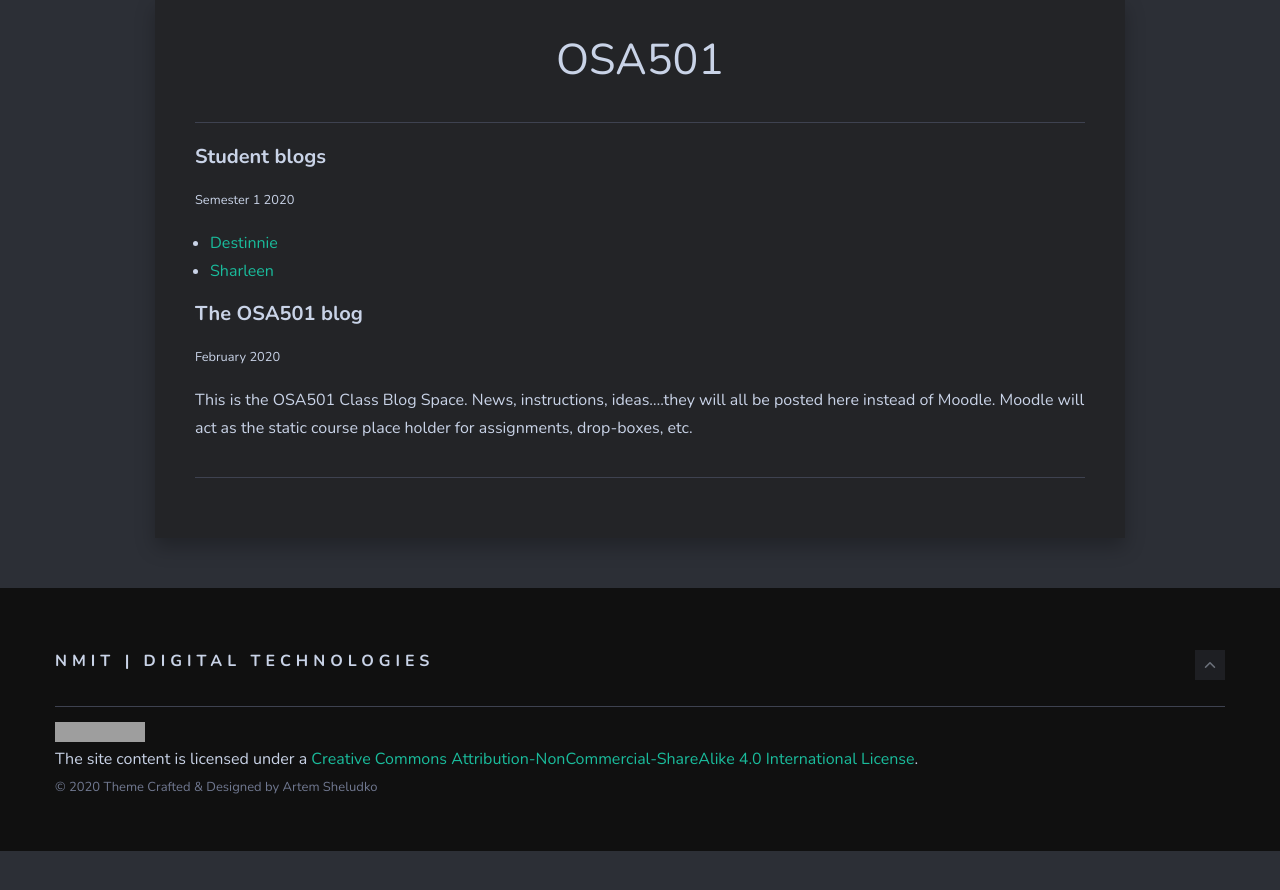
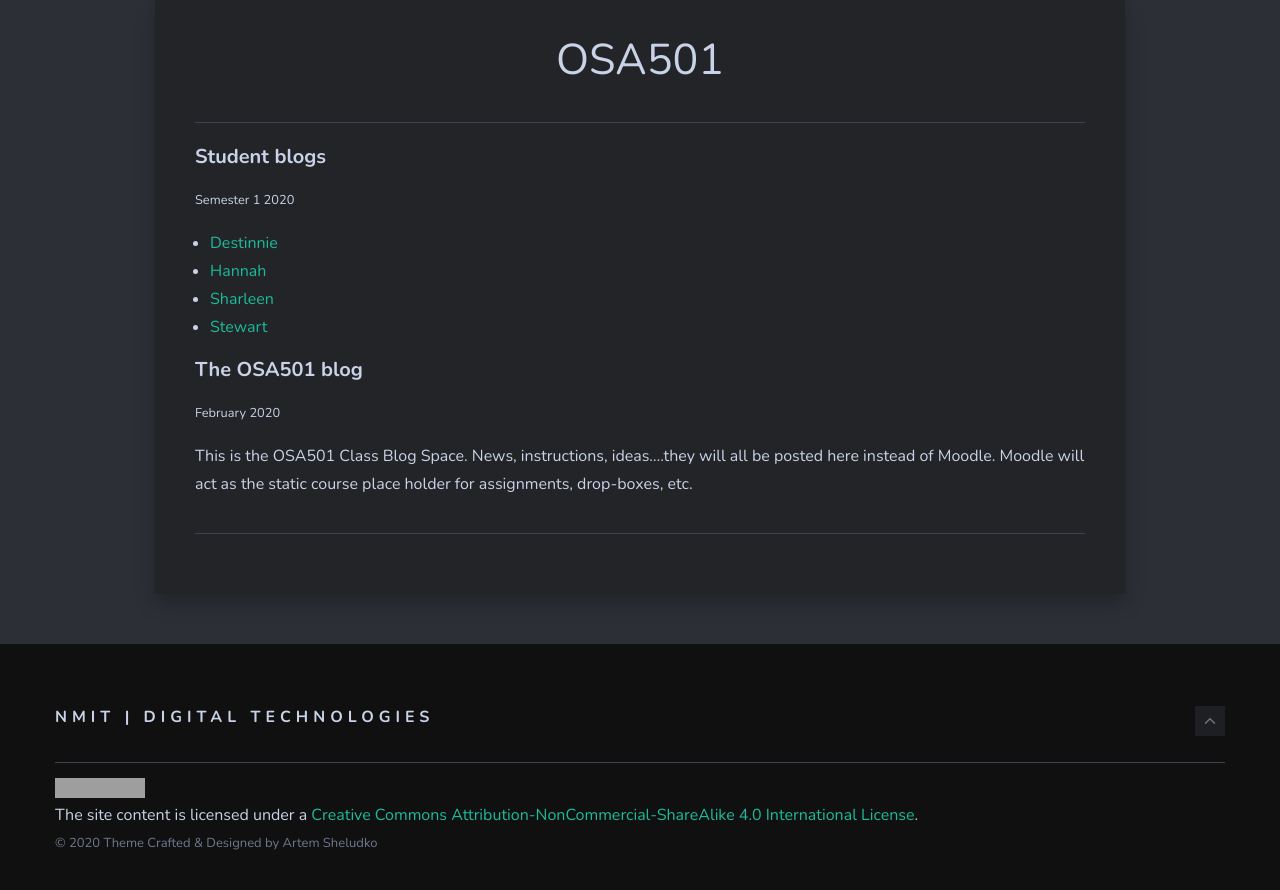
Before and after one commit to larsoliverdam/nmit, a Jekyll site: the page built from _pages/OSA501.md, in a window 1280 px wide and 900 px high, scrolled down 726 px. Shown: the top 890 px of the window. Built offline with Jekyll 4.4.1, drawn with Linux system fonts in a browser that asks for light colours; nearby versions of some CDN libraries; comment, search, counter and statistics services are not loaded; before the commit the page ends 1577 px from its top, so only the background shows below that; grey boxes are pictures that could not be loaded.

Commit message:
OSA501 links

```diff
--- a/_pages/OSA501.md
+++ b/_pages/OSA501.md
@@ -9,7 +9,9 @@ image: ubuntu.jpg
 <small> Semester 1 2020</small>
 
 * [Destinnie](https://informationtech701.wordpress.com)
-* [Sharleen](https://sharleennmit.wordpress.com/)
+* [Hannah](https://docs.google.com/document/d/1O0I7FCInt88Qj85MLzSm2R2XBXAI7kDsOrzHHxXse84/edit)
+* [Sharleen](https://sharleen-quinn.wixsite.com/website)
+* [Stewart](https://docs.google.com/document/d/1TSQsT2XDYlL5qJZ-ppkyC_Fqj7Cbj5zA2NnwEv3-yc8/edit?usp=sharing)
 
 #### The OSA501 blog
 <small>February 2020</small>
```
